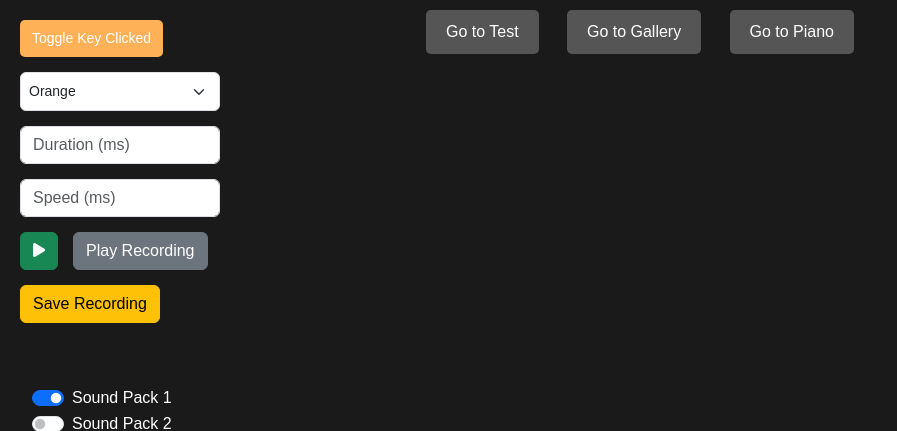
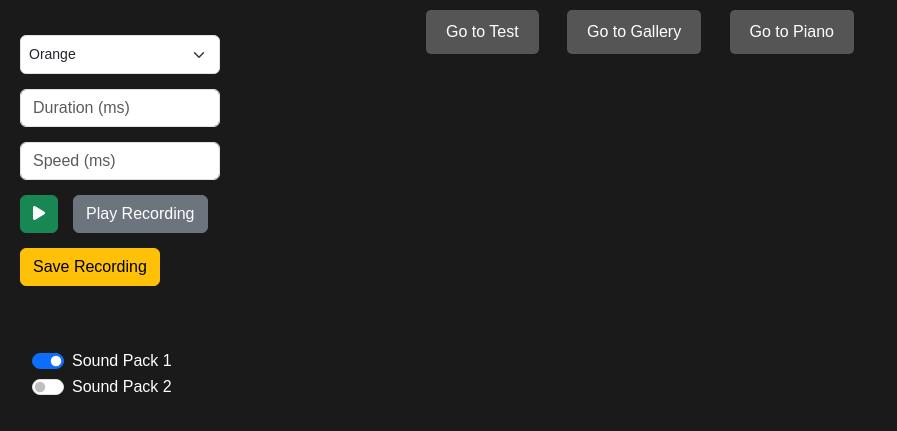
Before and after one commit to eefward/Synthesis, a Flask app: page / in a window 1280 px wide. Shown: the top 431 px of the page, without its empty margins (0-897 px from the left). Run offline with Flask 3, Linux system fonts and the light colour scheme.

Commit message:
removed toggle info section (was kinda unncessary)

```diff
--- a/static/scripts/menu.js
+++ b/static/scripts/menu.js
@@ -1,28 +1,3 @@
-// -------------------------------------------------- Toggle key note
-function keyToggle(visible, debounce) {
-    const infoBox = document.getElementById('notePressedInfo');
-
-    if (visible) {
-        infoBox.style.opacity = '0';
-        setTimeout(() => {
-            infoBox.style.display = 'none';
-        }, debounce);
-    } else {
-        infoBox.style.display = 'block';
-        setTimeout(() => {
-            infoBox.style.opacity = '1';
-        }, 10);
-    }
-}
-
-const keyToggleButton = document.getElementById('toggleInfo');
-const debounce = 300;
-let keyInfoVisible = true;
-keyToggleButton.addEventListener('click', () => {
-    keyToggle(keyInfoVisible, debounce);
-    keyInfoVisible = !keyInfoVisible;
-});
-
 // -------------------------------------------------- Key animation color changes
 const css = document.getElementById('slidingBarsCSS');
 const selectedColor = document.getElementById('selectColor');
--- a/static/styles.css
+++ b/static/styles.css
@@ -135,20 +135,6 @@ body {
   flex-wrap: wrap;
 }
 
-#toggleInfo {
-  padding: 8px 12px;
-  background: #ffb158;
-  color: white;
-  border: none;
-  border-radius: 5px;
-  cursor: pointer;
-  font-size: 14px;
-}
-
-#toggleInfo:hover {
-  background: #e69a48;
-}
-
 .form-select {
   padding: 8px;
   font-size: 14px;
--- a/templates/index.html
+++ b/templates/index.html
@@ -4,7 +4,6 @@
 
 {% block main %}
     <div class="menu">
-        <button type="button" id="toggleInfo">Toggle Key Clicked</button>
         <div id="notePressedInfo"></div>
 
         <select id="selectColor" class="form-select">
```
Also changed, not shown: recordings.db.
